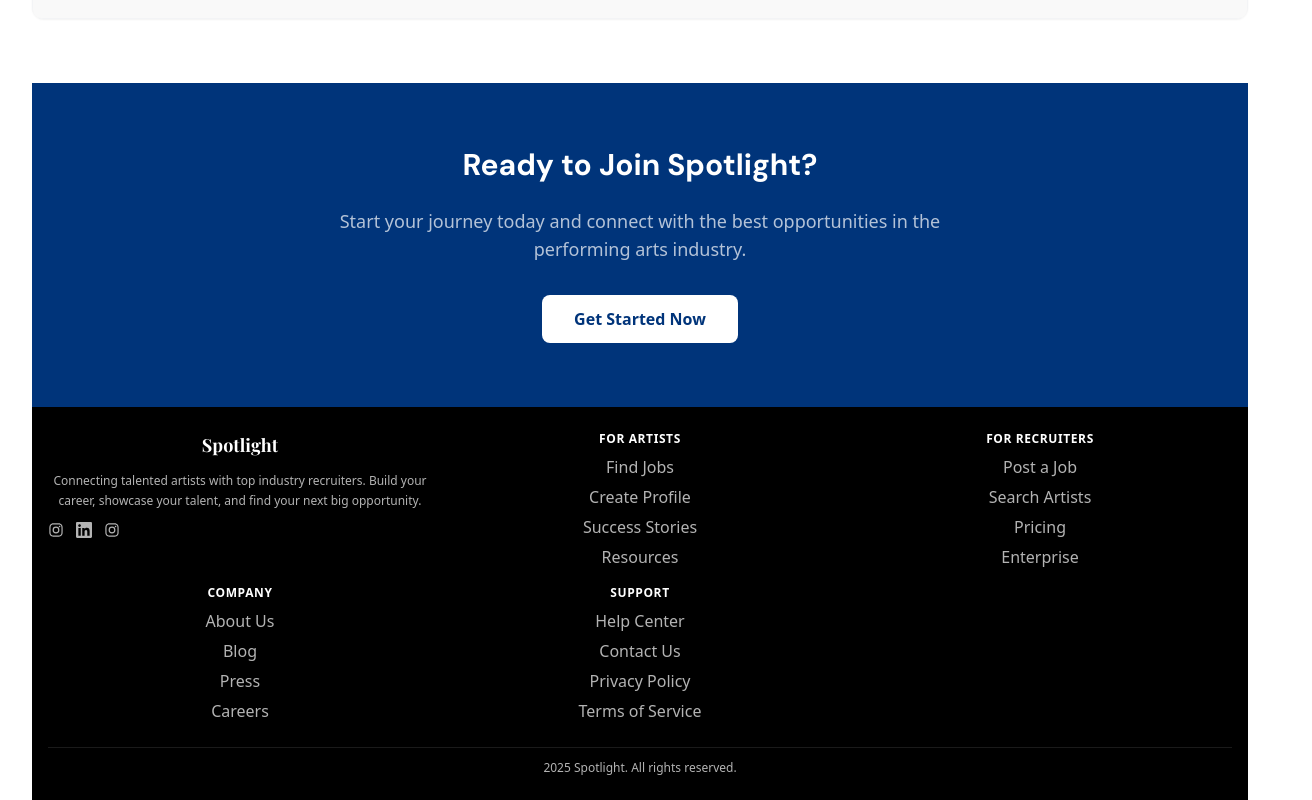
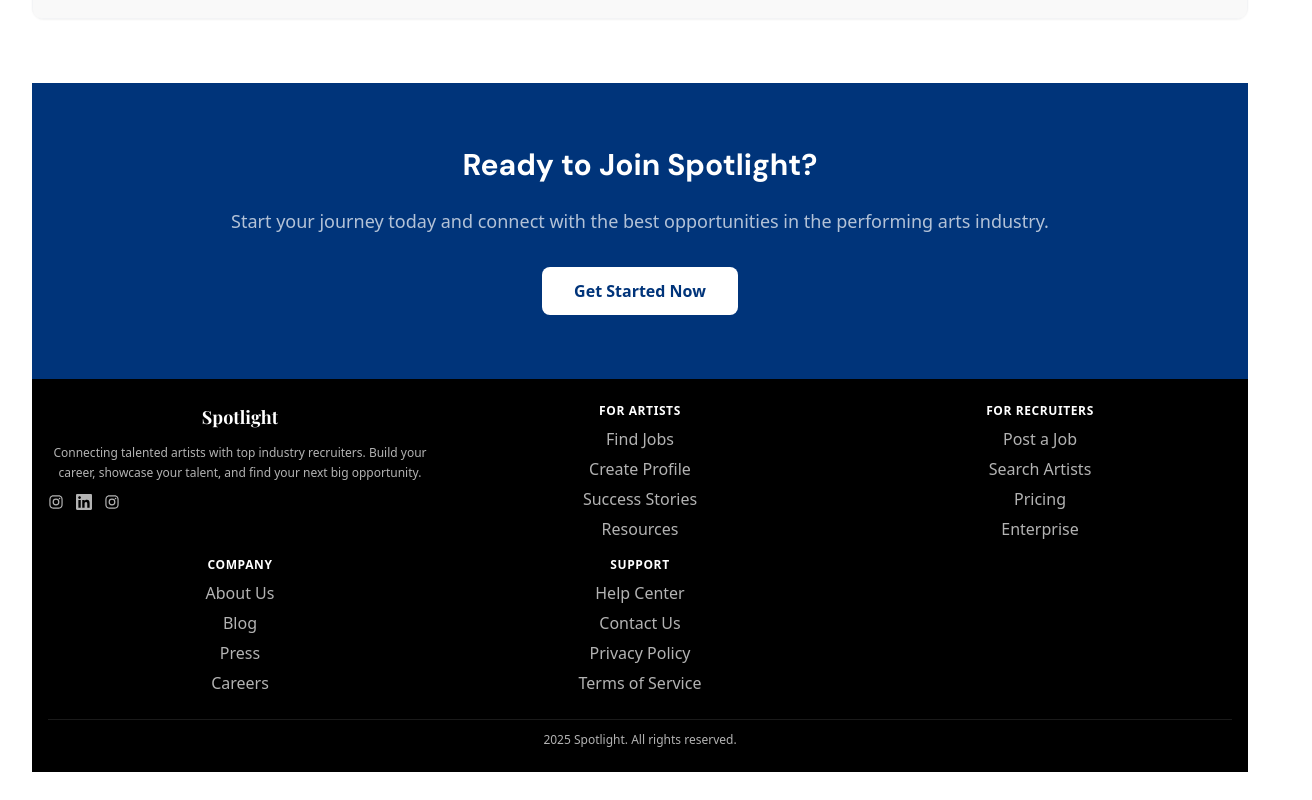
Before and after one commit to ayushdsd/spotlight, a React (Vite) app: page / in a window 1280 px wide. Shown: the part 1901-2701 px from the top of the page, 1312 px wide, since content can reach past the window. After the commit the page ends 2673 px from the top, so only its background shows below. Built offline with nearby package versions, Linux system fonts and the light colour scheme.

Commit message:
feat: update landing page and index.html
- Update landing page layout and content
- Modify index.html metadata

```diff
--- a/index.html
+++ b/index.html
@@ -1,5 +1,5 @@
 <!doctype html>
-<html lang="en" class="w-full h-full">
+<html lang="en" class="w-full h-full m-0 p-0">
   <head>
     <meta charset="UTF-8" />
     <link rel="icon" type="image/svg+xml" href="/spotlight-icon.svg" />
@@ -11,7 +11,7 @@
     <link rel="preconnect" href="https://fonts.gstatic.com" crossorigin />
     <link href="https://fonts.googleapis.com/css2?family=Playfair+Display:wght@400;500;600;700&family=Plus+Jakarta+Sans:wght@400;500;600;700&family=Space+Grotesk:wght@300;400;500;600;700&family=DM+Sans:opsz,wght@9..40,300;9..40,400;9..40,500;9..40,600;9..40,700&display=swap" rel="stylesheet" />
   </head>
-  <body class="antialiased w-full h-full overflow-x-hidden">
+  <body class="antialiased w-full h-full overflow-x-hidden m-0 p-0">
     <div id="root" class="w-full h-full"></div>
     <script type="module" src="/src/main.tsx"></script>
   </body>
--- a/src/pages/Landing.tsx
+++ b/src/pages/Landing.tsx
@@ -88,7 +88,7 @@ const Landing = () => {
   };
 
   return (
-    <>
+    <div className="w-full max-w-none px-0 mx-0">
       <Splash />
       {/* Header */}
       <header className="fixed top-0 left-0 right-0 z-40 bg-white/95 backdrop-blur w-screen">
@@ -117,7 +117,7 @@ const Landing = () => {
       </header>
 
       {/* Hero Section */}
-      <section className="w-screen h-screen flex items-center m-0 p-0">
+      <section className="w-full h-screen flex items-center m-0 p-0">
         <div
           className="absolute inset-0 bg-cover bg-center bg-no-repeat w-full h-full"
           style={{ backgroundImage: `url(${herobg})` }}
@@ -259,8 +259,10 @@ const Landing = () => {
       {/* CTA Section */}
       <section className="py-8 sm:py-12 lg:py-16 bg-blue-500 w-full">
         <div className="w-full text-center animate-fade-in-up">
-          <h2 className="font-minimal text-2xl sm:text-3xl font-bold text-white mb-4 sm:mb-6">Ready to Join Spotlight?</h2>
-          <p className="text-white/70 mb-6 sm:mb-8 max-w-2xl mx-auto text-base sm:text-lg">
+          <h2 className="font-minimal text-2xl sm:text-3xl font-bold text-white mb-4 sm:mb-6">
+            Ready to Join Spotlight?
+          </h2>
+          <p className="text-white/70 mb-6 sm:mb-8 text-base sm:text-lg">
             Start your journey today and connect with the best opportunities in the performing arts industry.
           </p>
           <Link
@@ -268,9 +270,10 @@ const Landing = () => {
             className="bg-white text-blue-500 px-6 sm:px-8 py-2.5 sm:py-3 rounded-lg font-semibold hover:bg-blue-50 transition-colors inline-block text-sm sm:text-base"
           >
             Get Started Now
-          </Link>
-        </div>
-      </section>
+        </Link>
+  </div>
+</section>
+
 
       {/* Footer */}
       <footer className="bg-black animate-fade-in" aria-labelledby="footer-heading">
@@ -357,7 +360,7 @@ const Landing = () => {
           </div>
         </div>
       </footer>
-    </>
+    </div>
   );
 };
 
```
